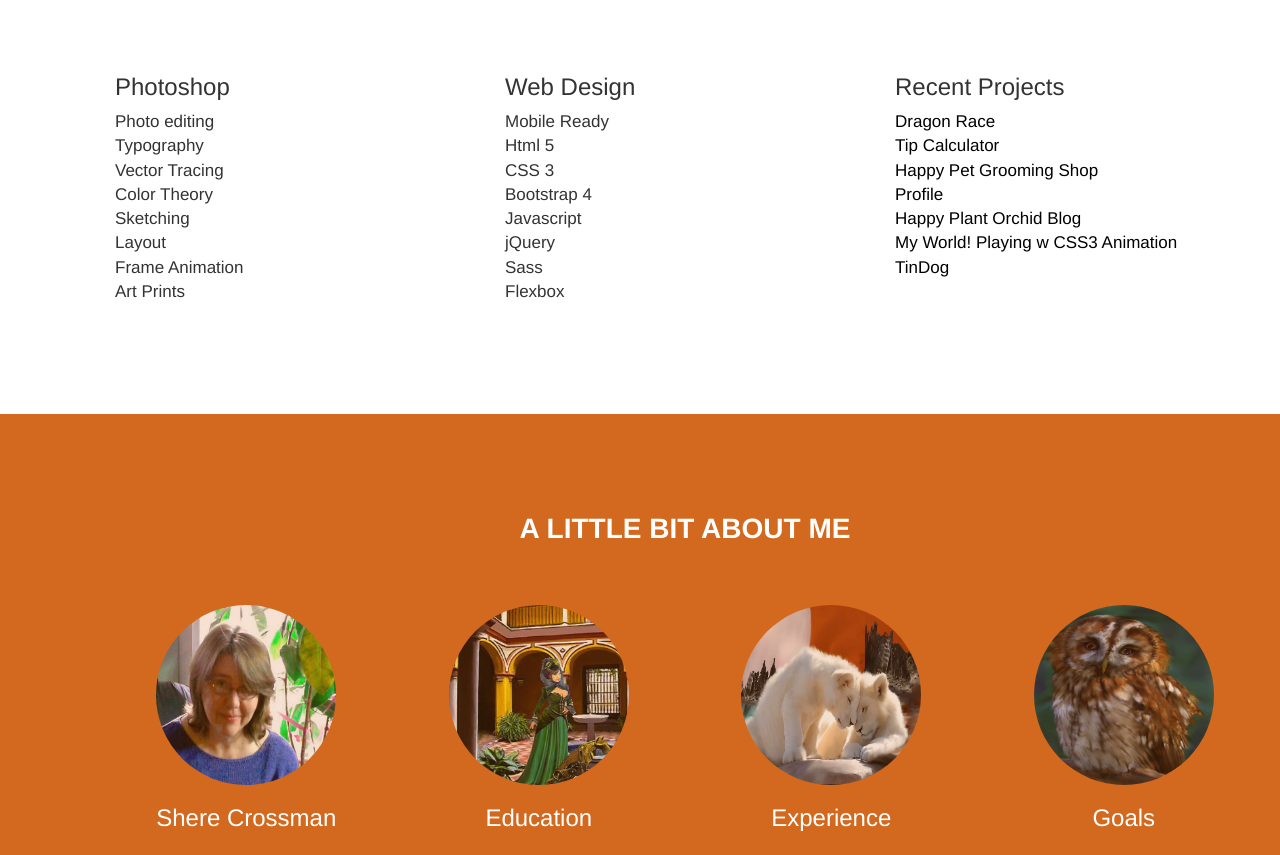
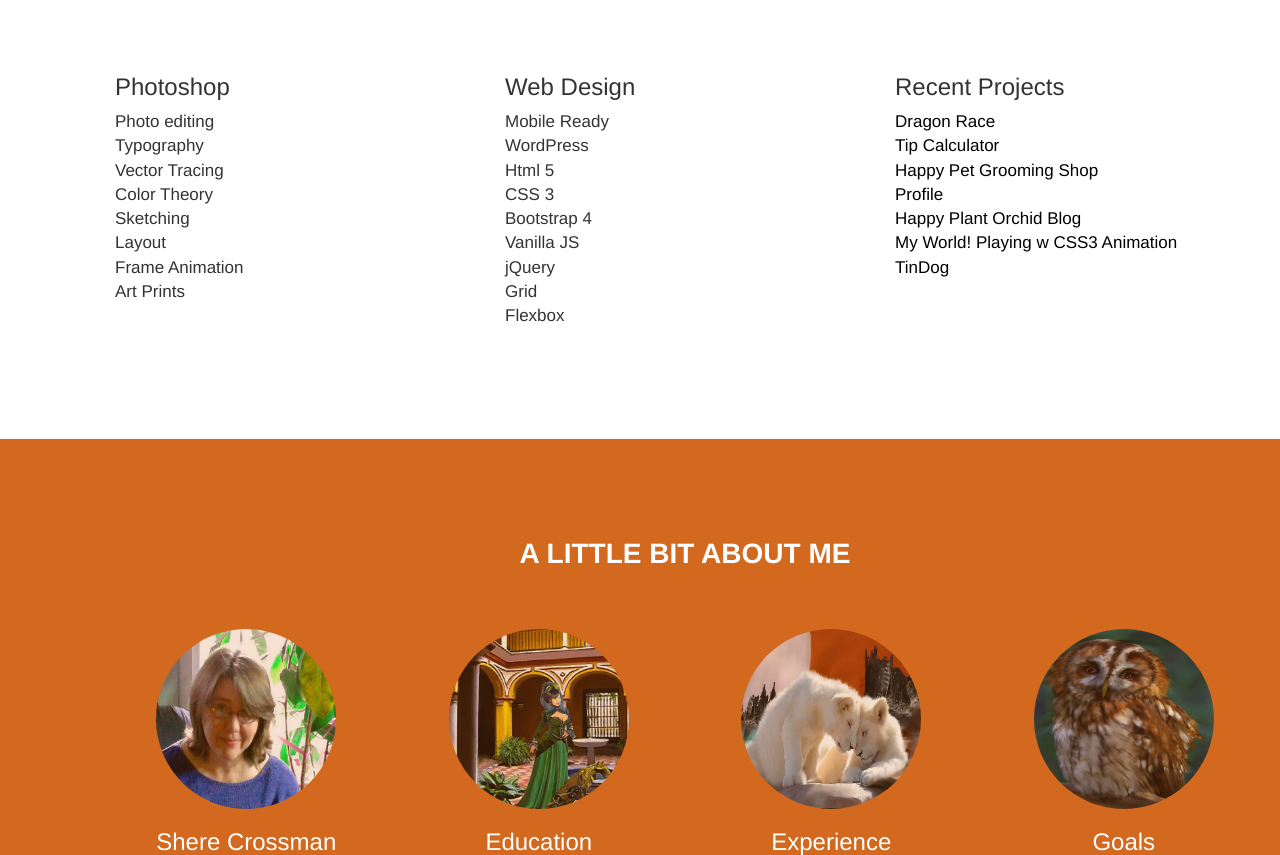
Before and after one commit to Sherekin2012/CrossmanDesigns, a plain HTML site: page index.html in a window 1280 px wide. Shown: the part 1360-2215 px from the top of the page. Drawn offline with nearby package versions, Linux system fonts and the light colour scheme; a web font is replaced by a local one.

Commit message:
Edited Skills

```diff
--- a/index.html
+++ b/index.html
@@ -88,12 +88,13 @@
                     <h3>Web Design</h3>
                     <ul>
                         <li>Mobile Ready</li>
+                        <li>WordPress</li>
                         <li>Html 5</li>
                         <li>CSS 3</li>
                         <li>Bootstrap 4</li>
-                        <li>Javascript</li>
+                        <li>Vanilla JS</li>
                         <li>jQuery</li>
-                        <li>Sass</li>
+                        <li>Grid</li>
                         <li>Flexbox</li>
                     </ul>
                 </div>
@@ -171,7 +172,8 @@
     </section>
 
     <footer>
-        follow me on LinkedIn <a href="https://www.linkedin.com/in/shere-crossman/">Shere</a>
+        follow me on LinkedIn <a href="https://www.linkedin.com/in/shere-crossman/">Shere</a> or <a href="http://crossmanart.com/">CrossmanArt</a>
+
         <p class="copyright">© Copyright 2020 Shere Crossman </p>
     </footer>
 
@@ -179,4 +181,6 @@
     <script src="https://ajax.googleapis.com/ajax/libs/jquery/1.11.3/jquery.min.js"></script>
     <!-- plug ins -->
     <script src="bootstrap/js/bootstrap.min.js"></script>
-</body></html>
+</body>
+
+</html>
```
